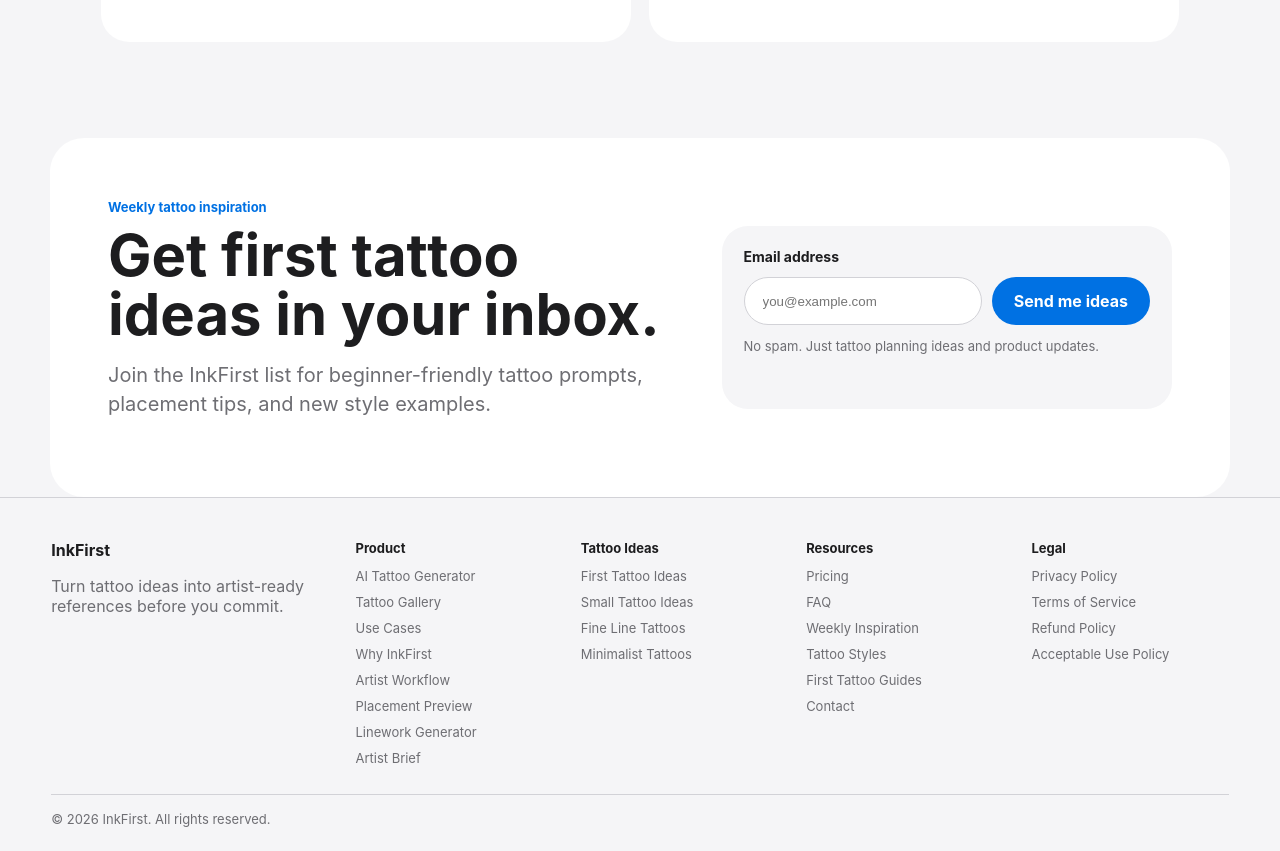
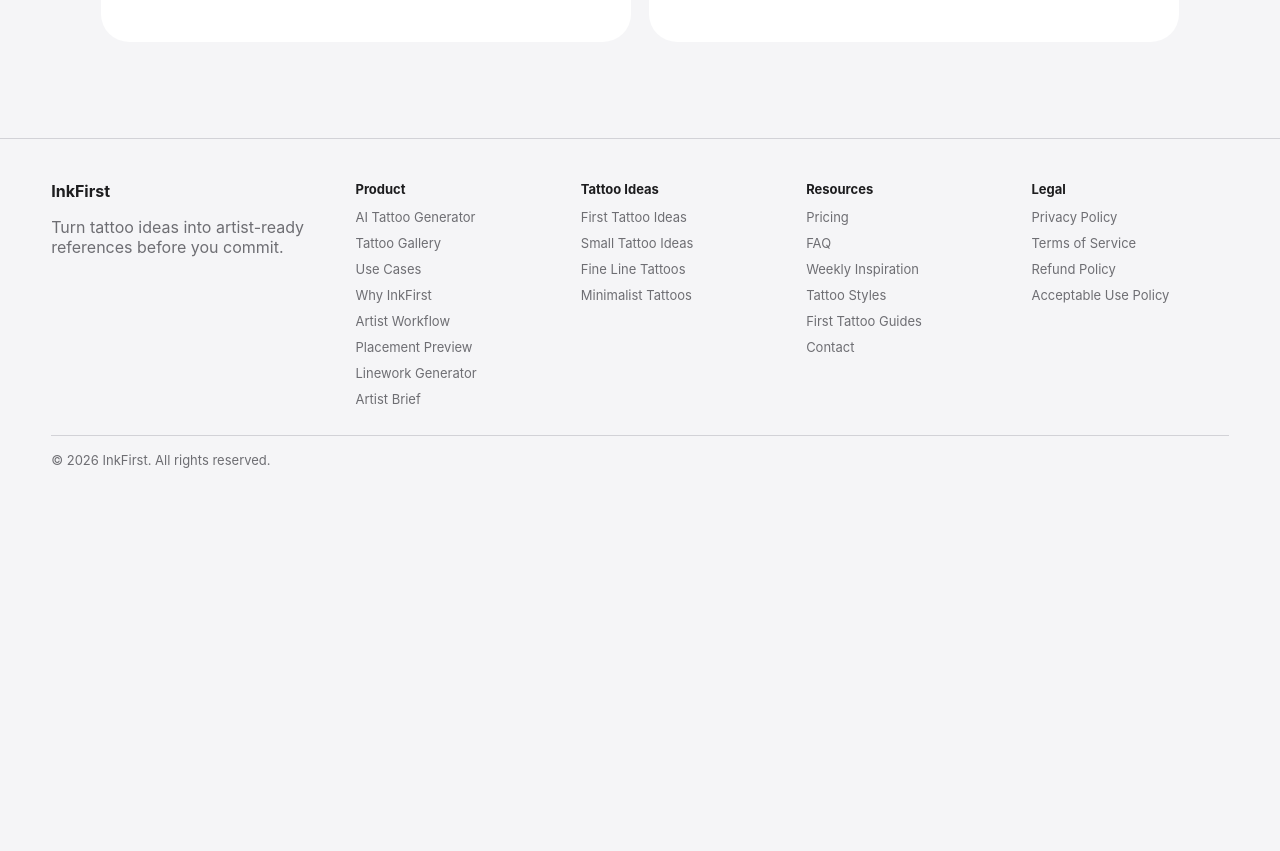
Before and after one commit to zorro1688/tattoo, a Next.js app: page / in a window 1280 px wide. Shown: the part 9740-10591 px from the top of the page. After the commit the page ends 10232 px from the top, so only its background shows below. Built offline with nearby package versions, Linux system fonts and the light colour scheme.

Commit message:
Remove inactive email signup section

```diff
--- a/app/globals.css
+++ b/app/globals.css
@@ -336,7 +336,6 @@ p {
 .guides-section,
 .why-section,
 .artist-workflow-section,
-.lead-magnet-section,
 .mid-cta,
 .section-block,
 .how-steps {
@@ -1645,80 +1644,6 @@ textarea {
   line-height: 1.5;
 }
 
-.lead-magnet-section {
-  display: grid;
-  grid-template-columns: minmax(0, 1fr) minmax(360px, 0.78fr);
-  align-items: center;
-  gap: 36px;
-  border-radius: 34px;
-  background: #fff;
-  padding: clamp(30px, 5vw, 58px);
-}
-
-.lead-magnet-copy span {
-  color: #0071e3;
-  font-size: 13px;
-  font-weight: 700;
-}
-
-.lead-magnet-copy h2 {
-  max-width: 650px;
-  margin-top: 10px;
-  font-size: clamp(34px, 5vw, 58px);
-  line-height: 1.02;
-}
-
-.lead-magnet-copy p {
-  max-width: 620px;
-  margin-top: 16px;
-  color: #6e6e73;
-  font-size: 20px;
-  line-height: 1.45;
-}
-
-.lead-form {
-  display: grid;
-  gap: 12px;
-  border-radius: 26px;
-  background: #f5f5f7;
-  padding: 22px;
-}
-
-.lead-form-row {
-  display: grid;
-  grid-template-columns: minmax(0, 1fr) auto;
-  gap: 10px;
-}
-
-.lead-form input {
-  min-height: 48px;
-  border: 1px solid #d2d2d7;
-  border-radius: 999px;
-  background: #fff;
-  padding: 0 18px;
-  color: #1d1d1f;
-  outline: none;
-}
-
-.lead-form input:focus {
-  border-color: #0071e3;
-  box-shadow: 0 0 0 4px rgba(0, 113, 227, 0.12);
-}
-
-.lead-note,
-.lead-status {
-  margin: 0;
-  color: #6e6e73;
-  font-size: 13px;
-  line-height: 1.45;
-}
-
-.lead-status {
-  min-height: 19px;
-  color: #0071e3;
-  font-weight: 700;
-}
-
 .results-head {
   display: flex;
   align-items: center;
@@ -2249,23 +2174,8 @@ textarea {
   .guides-section,
   .why-section,
   .artist-workflow-section,
-  .lead-magnet-section,
   .section-block {
     padding-block: 68px;
-  }
-
-  .lead-magnet-section {
-    grid-template-columns: 1fr;
-    margin-inline: 18px;
-    border-radius: 28px;
-  }
-
-  .lead-form-row {
-    grid-template-columns: 1fr;
-  }
-
-  .lead-form-row .primary-button {
-    width: 100%;
   }
 
   .mid-cta {
--- a/index.html
+++ b/index.html
@@ -514,22 +514,6 @@
         </div>
       </section>
 
-      <section class="lead-magnet-section" id="tattoo-inspiration">
-        <div class="lead-magnet-copy">
-          <span>Weekly tattoo inspiration</span>
-          <h2>Get first tattoo ideas in your inbox.</h2>
-          <p>Join the InkFirst list for beginner-friendly tattoo prompts, placement tips, and new style examples.</p>
-        </div>
-        <form class="lead-form" id="leadForm">
-          <label for="leadEmail">Email address</label>
-          <div class="lead-form-row">
-            <input id="leadEmail" type="email" name="email" placeholder="you@example.com" autocomplete="email" required>
-            <button class="primary-button" type="submit">Send me ideas</button>
-          </div>
-          <p class="lead-note">No spam. Just tattoo planning ideas and product updates.</p>
-          <p class="lead-status" id="leadStatus" role="status" aria-live="polite"></p>
-        </form>
-      </section>
     </main>
 
     <footer class="site-footer">
--- a/styles.css
+++ b/styles.css
@@ -336,7 +336,6 @@ p {
 .guides-section,
 .why-section,
 .artist-workflow-section,
-.lead-magnet-section,
 .mid-cta,
 .section-block,
 .how-steps {
@@ -1668,80 +1667,6 @@ textarea {
   line-height: 1.5;
 }
 
-.lead-magnet-section {
-  display: grid;
-  grid-template-columns: minmax(0, 1fr) minmax(360px, 0.78fr);
-  align-items: center;
-  gap: 36px;
-  border-radius: 34px;
-  background: #fff;
-  padding: clamp(30px, 5vw, 58px);
-}
-
-.lead-magnet-copy span {
-  color: #0071e3;
-  font-size: 13px;
-  font-weight: 700;
-}
-
-.lead-magnet-copy h2 {
-  max-width: 650px;
-  margin-top: 10px;
-  font-size: clamp(34px, 5vw, 58px);
-  line-height: 1.02;
-}
-
-.lead-magnet-copy p {
-  max-width: 620px;
-  margin-top: 16px;
-  color: #6e6e73;
-  font-size: 20px;
-  line-height: 1.45;
-}
-
-.lead-form {
-  display: grid;
-  gap: 12px;
-  border-radius: 26px;
-  background: #f5f5f7;
-  padding: 22px;
-}
-
-.lead-form-row {
-  display: grid;
-  grid-template-columns: minmax(0, 1fr) auto;
-  gap: 10px;
-}
-
-.lead-form input {
-  min-height: 48px;
-  border: 1px solid #d2d2d7;
-  border-radius: 999px;
-  background: #fff;
-  padding: 0 18px;
-  color: #1d1d1f;
-  outline: none;
-}
-
-.lead-form input:focus {
-  border-color: #0071e3;
-  box-shadow: 0 0 0 4px rgba(0, 113, 227, 0.12);
-}
-
-.lead-note,
-.lead-status {
-  margin: 0;
-  color: #6e6e73;
-  font-size: 13px;
-  line-height: 1.45;
-}
-
-.lead-status {
-  min-height: 19px;
-  color: #0071e3;
-  font-weight: 700;
-}
-
 .results-head {
   display: flex;
   align-items: center;
@@ -2272,23 +2197,8 @@ textarea {
   .guides-section,
   .why-section,
   .artist-workflow-section,
-  .lead-magnet-section,
   .section-block {
     padding-block: 68px;
-  }
-
-  .lead-magnet-section {
-    grid-template-columns: 1fr;
-    margin-inline: 18px;
-    border-radius: 28px;
-  }
-
-  .lead-form-row {
-    grid-template-columns: 1fr;
-  }
-
-  .lead-form-row .primary-button {
-    width: 100%;
   }
 
   .mid-cta {
```
Also changed, not shown: public/script.js (+0 -20 lines), script.js (+0 -20 lines), 1 other file (tests, documents, lock files or other folders).
